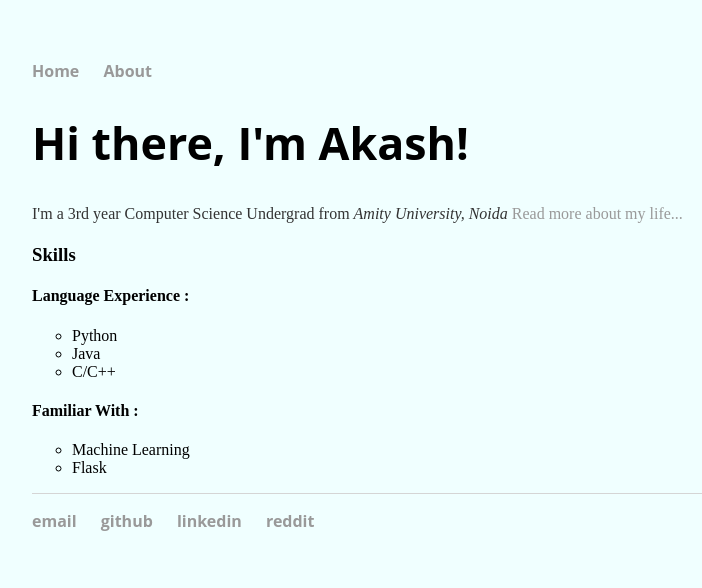
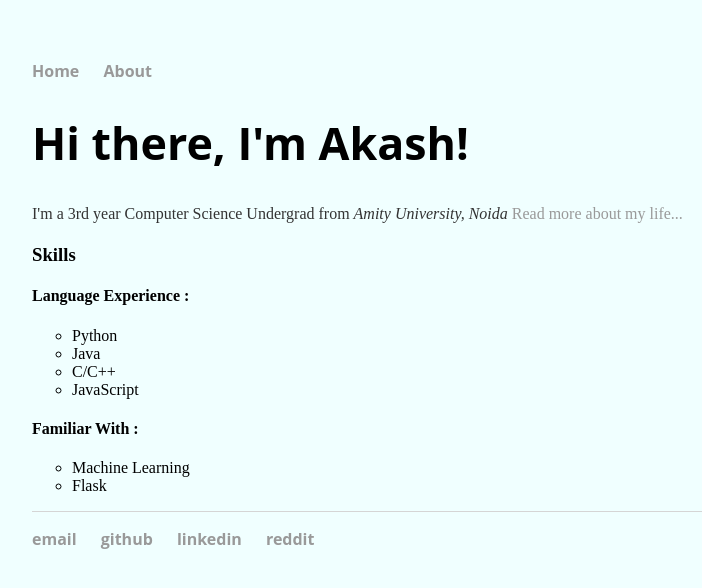
Before and after one commit to thisis-akash/thisis-akash.github.io, a Jekyll site: the page built from index.html, in a window 1280 px wide. Shown: the top 588 px of the page, without its empty margins (160-862 px from the left). Built offline with Jekyll 4.4.1, drawn with Linux system fonts in a browser that asks for light colours.

Commit message:
added skill

```diff
--- a/index.html
+++ b/index.html
@@ -11,6 +11,7 @@ title: Akash Aggarwal - Software Developer
   			<li>Python</li>
   			<li>Java</li>
   			<li>C/C++</li>
+  			<li>JavaScript</li>
 		</ul>
 	<h4>Familiar With :</h5>
 		<ul style="list-style-type:circle">
```
